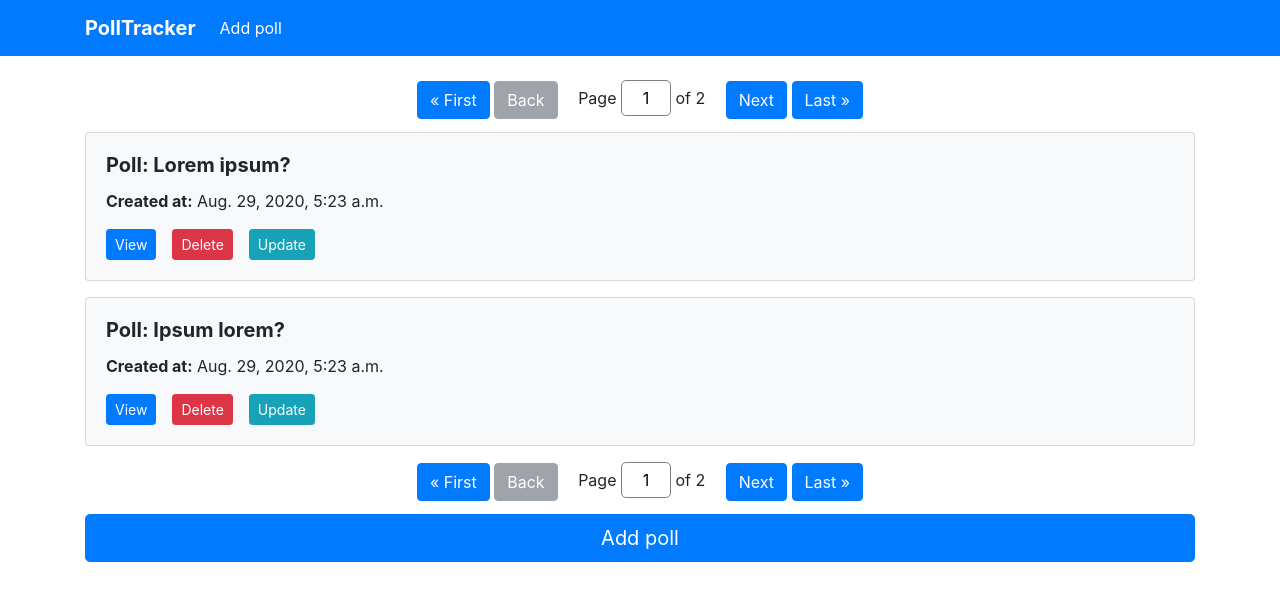
After one commit to ihinion/exam_7, a Django app: page / in a window 1280 px wide. The commit adds this page. Shown: the top 601 px of the page. Run offline with Django 3.2, Linux system fonts and the light colour scheme; data comes from the database, SQL or seed files in the repository; some libraries are stand-ins or nearby versions.

Commit message:
Created IndexView, path in urls.py, index.html, pagination.html, added pagination styles to style.css, 'index_view' and 'poll_view' links to base.html, poll_card.html and index.html

```diff
--- a/source/main/urls.py
+++ b/source/main/urls.py
@@ -15,9 +15,10 @@ Including another URLconf
 """
 from django.contrib import admin
 from django.urls import path
-from webapp.views import PollView
+from webapp.views import PollView, IndexView
 
 urlpatterns = [
     path('admin/', admin.site.urls),
-    path('poll/<int:pk>/', PollView.as_view(), name='poll_view')
+    path('poll/<int:pk>/', PollView.as_view(), name='poll_view'),
+    path('', IndexView.as_view(), name='index_view')
 ]
--- a/source/webapp/static/css/style.css
+++ b/source/webapp/static/css/style.css
@@ -0,0 +1,20 @@
+.pagination {
+    text-align: center;
+}
+
+.pagination a, .pagination .btn .btn-primary .btn-secondary {
+    display: inline-block;
+}
+
+.pagination .current-page {
+    display: inline-block;
+}
+
+.pagination .current-page input {
+    width: 50px;
+    padding: 5px 7px;
+    font-size: inherit;
+    border-radius: 5px;
+    text-align: center;
+    border: solid 1px gray;
+}
--- a/source/webapp/templates/base.html
+++ b/source/webapp/templates/base.html
@@ -16,7 +16,7 @@
 
     <nav class="navbar navbar-expand-lg navbar-dark bg-primary mb-4">
         <div class="container">
-        <a class="navbar-brand font-weight-bold" href="#">PollTracker</a>
+        <a class="navbar-brand font-weight-bold" href="{% url 'index_view' %}">PollTracker</a>
         <button class="navbar-toggler" type="button" data-toggle="collapse" data-target="#navbarNav"
                 aria-controls="navbarNav" aria-expanded="false" aria-label="Toggle navigation">
             <span class="navbar-toggler-icon"></span>
--- /dev/null
+++ b/source/webapp/templates/partial/pagination.html
@@ -0,0 +1,25 @@
+<div class="d-flex justify-content-center">
+    <div class="pagination mb-2">
+        <span class="step-links">
+            <a class="btn btn-primary" href="?{% if query %}{{ query }}&{% endif %}page=1">&laquo; First</a>
+            {% if page_obj.has_previous %}
+                <a class="btn btn-primary"  href="?{% if query %}{{ query }}&{% endif %}page={{ page_obj.previous_page_number }}">Back</a>
+            {% else %}
+                <span class="btn btn-secondary disabled" aria-disabled="true">Back</span>
+            {% endif %}
+            <form class="current-page" method="get">
+                <label for="page">
+                    {% if search %}<input type="hidden" name="search" value="{{ search }}">{% endif %}
+                    <span class="mx-3">Page <input type="text" name="page" id="page" value="{{ page_obj.number }}">
+                    of {{ page_obj.paginator.num_pages }}</span>
+                </label>
+            </form>
+            {% if page_obj.has_next %}
+                <a class="btn btn-primary" href="?{% if query %}{{ query }}&{% endif %}page={{ page_obj.next_page_number }}">Next</a>
+            {% else %}
+                <span class="btn btn-secondary disabled" aria-disabled="true">Next</span>
+            {% endif %}
+            <a class="btn btn-primary" href="?{% if query %}{{ query }}&{% endif %}page={{ page_obj.paginator.num_pages }}">Last &raquo;</a>
+        </span>
+    </div>
+</div>
--- a/source/webapp/templates/partial/poll_card.html
+++ b/source/webapp/templates/partial/poll_card.html
@@ -4,12 +4,12 @@
         <p><b>Created at:</b> {{ poll.created_at }}</p>
         <form class="form-inline">
             {% if 'poll' not in request.path %}
-                <a class="btn btn-primary btn-sm mr-3" href="#" role="button">View</a>
+                <a class="btn btn-primary btn-sm mr-3" href="{% url 'poll_view' poll.pk %}" role="button">View</a>
             {% endif %}
             <a class="btn btn-danger btn-sm mr-3" href="#" role="button">Delete</a>
             <a class="btn btn-info btn-sm mr-3" href="#" role="button">Update</a>
             {% if request.path != '/' %}
-                <a class="btn btn-secondary btn-sm mr-3" href="#" role="button">Index</a>
+                <a class="btn btn-secondary btn-sm mr-3" href="{% url 'index_view' %}" role="button">Index</a>
             {% endif %}
         </form>
     </div>
--- /dev/null
+++ b/source/webapp/templates/poll/index.html
@@ -0,0 +1,15 @@
+{% extends 'base.html' %}
+{% block title %}Poll Tracker{% endblock %}
+
+{% block content %}
+    {% if is_paginated %}
+        {% include 'partial/pagination.html' %}
+    {% endif %}
+    {% for poll in polls %}
+        {% include 'partial/poll_card.html' %}
+    {% endfor %}
+    {% if is_paginated %}
+        {% include 'partial/pagination.html' %}
+    {% endif %}
+    <a class="btn btn-primary btn-lg btn-block mb-4" href="#" role="button">Add poll</a>
+{% endblock %}
--- a/source/webapp/views/poll_views.py
+++ b/source/webapp/views/poll_views.py
@@ -1,8 +1,15 @@
 from django.shortcuts import render
-from django.views.generic import DetailView
+from django.views.generic import DetailView, ListView
 from webapp.models import Poll
 
 
 class PollView(DetailView):
     template_name = 'poll/poll.html'
     model = Poll
+
+
+class IndexView(ListView):
+    template_name = 'poll/index.html'
+    context_object_name = 'polls'
+    model = Poll
+    paginate_by = 2
```
